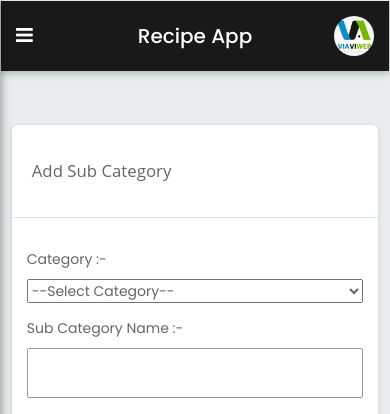
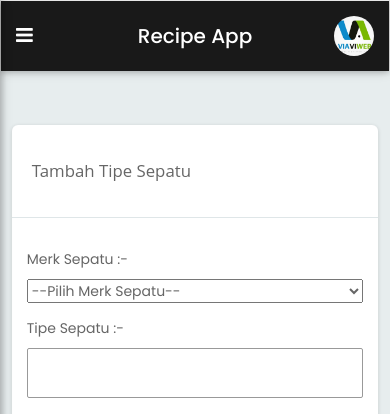
Before and after one commit to SudarmawanAdyS/recipebox, a PHP site: the page made by add_sub_category.php in a window 390 px wide. Shown: the top 414 px of the page. Run offline with PHP 8.4, Linux system fonts and the light colour scheme; a user stored in the database is signed in; data comes from the database, SQL or seed files in the repository; data that the repository does not hold is empty; some libraries are stand-ins or nearby versions.

Commit message:
Update add_sub_category.php

```diff
--- a/add_sub_category.php
+++ b/add_sub_category.php
@@ -124,7 +124,7 @@
         <div class="card">
           <div class="page_title_block">
             <div class="col-md-5 col-xs-12">
-              <div class="page_title"><?php if(isset($_GET['sub_cat_id'])){?>Edit<?php }else{?>Add<?php }?> Sub Category</div>
+              <div class="page_title"><?php if(isset($_GET['sub_cat_id'])){?>Edit<?php }else{?>Tambah<?php }?> Tipe Sepatu</div>
             </div>
           </div>
           <div class="clearfix"></div>
@@ -146,10 +146,10 @@
               <div class="section">
                 <div class="section-body">
                   <div class="form-group">
-                    <label class="col-md-3 control-label">Category :-</label>
+                    <label class="col-md-3 control-label">Merk Sepatu :-</label>
                     <div class="col-md-6">
                       <select name="cat_id" id="cat_id" class="select2" required>
-                        <option value="">--Select Category--</option>
+                        <option value="">--Pilih Merk Sepatu--</option>
           							<?php
           									while($cat_row=mysqli_fetch_array($cat_result))
           									{
@@ -162,13 +162,13 @@
                     </div>
                   </div>
                   <div class="form-group">
-                    <label class="col-md-3 control-label">Sub Category Name :-</label>
+                    <label class="col-md-3 control-label">Tipe Sepatu :-</label>
                     <div class="col-md-6">
                       <input type="text" name="sub_cat_name" id="sub_cat_name" value="<?php if(isset($_GET['sub_cat_id'])){echo $row['sub_cat_name'];}?>" class="form-control" required>
                     </div>
                   </div>
                   <div class="form-group">
-                    <label class="col-md-3 control-label">Select Image :-</label>
+                    <label class="col-md-3 control-label">Gambar :-</label>
                     <div class="col-md-6">
                       <div class="fileupload_block">
                         <input type="file" name="sub_cat_image" value="" id="fileupload">
@@ -192,7 +192,7 @@
                   </div><br>
                   <div class="form-group">
                     <div class="col-md-9 col-md-offset-3">
-                      <button type="submit" name="submit" class="btn btn-primary">Save</button>
+                      <button type="submit" name="submit" class="btn btn-primary">Simpan</button>
                     </div>
                   </div>
                 </div>
```
